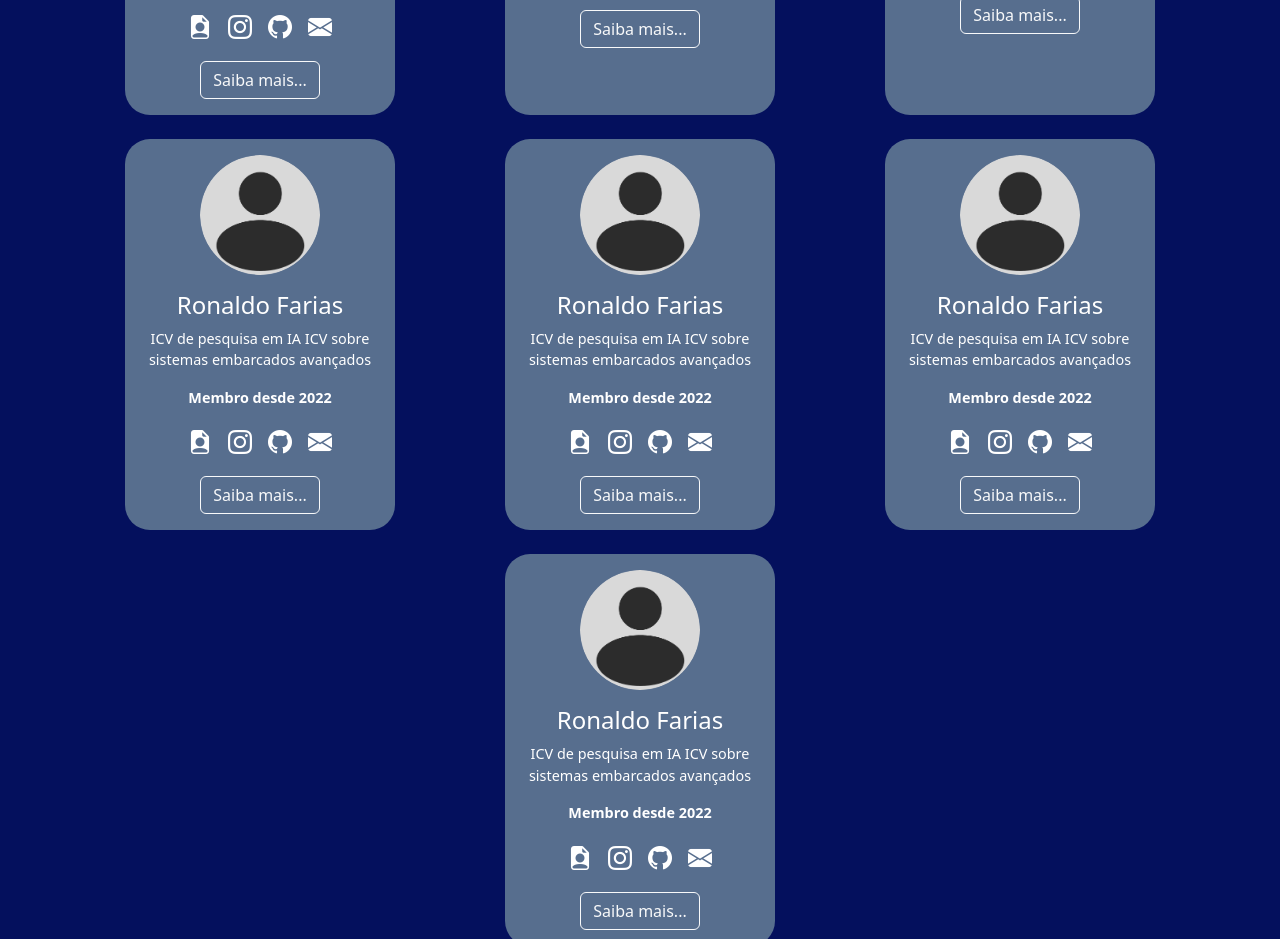
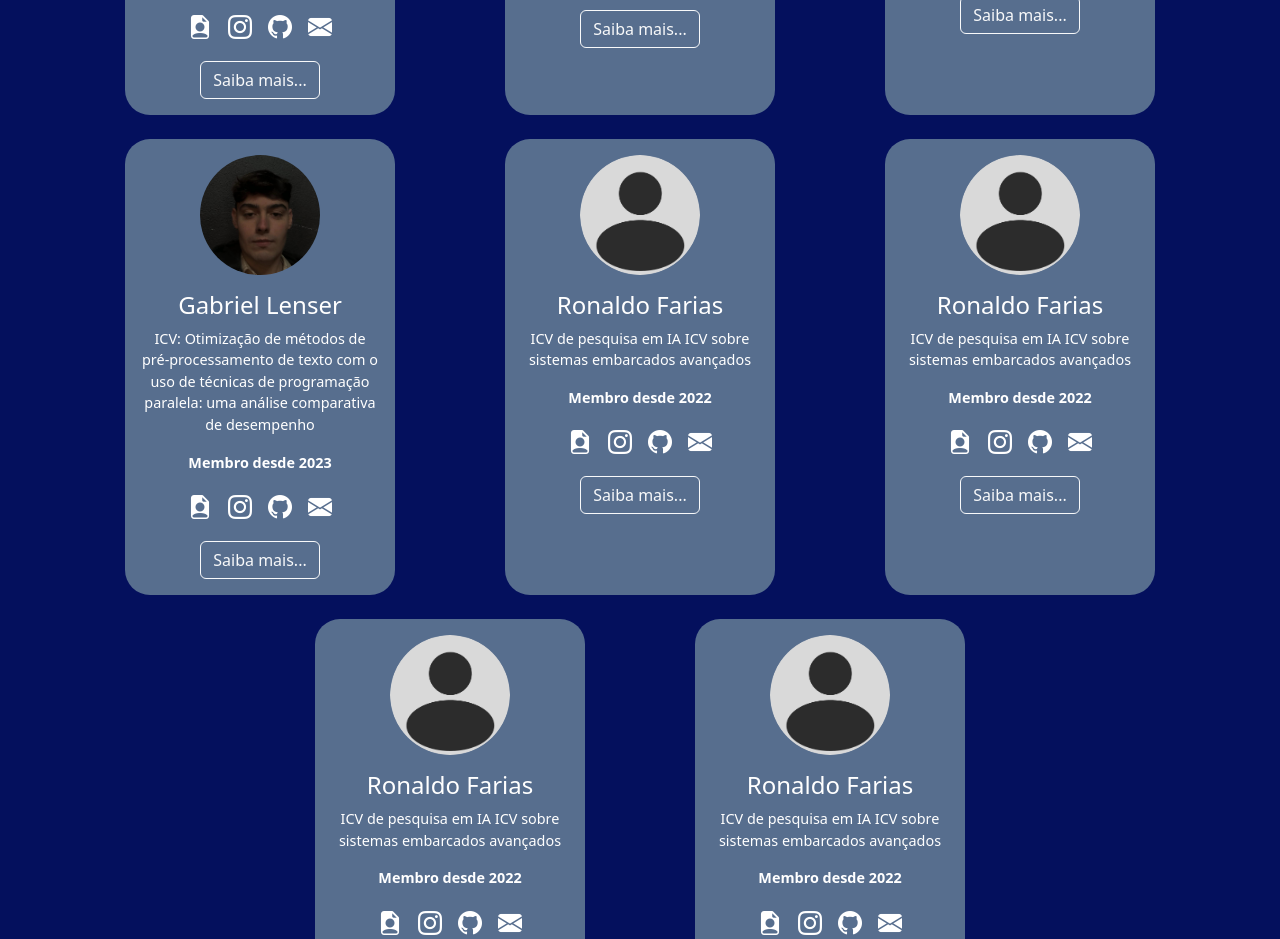
Before and after one commit to GabrielCM16/PET-Site, a React (Vite) app: page /membros in a window 1280 px wide. Shown: the part 1040-1979 px from the top of the page. Built offline with nearby package versions, Linux system fonts and the light colour scheme.

Commit message:
add lenser in membros

```diff
--- a/src/components/membrosAtuais/membroAtuais.tsx
+++ b/src/components/membrosAtuais/membroAtuais.tsx
@@ -6,6 +6,7 @@ import tutorImg from "./../../assets/images/members/profile.png";
 import gabrielImg from "./../../assets/images/members/gabriel.png";
 import qvd from "./../../assets/images/members/qvd.png";
 import dudu from "./../../assets/images/members/eduardo.png";
+import lenser from "./../../assets/images/members/Lenser.png";
 
 const membros = [
   {
@@ -53,7 +54,7 @@ const membros = [
       jogo: "Earthbound, Fran Bow e Lisa: The Painful",
       LIVRO: "Qualquer obra do Junji Ito",
       musica: "Blow Out - Radiohead",
-      comida: "Arroz e feijão da minha vó e churrasco hmm"
+      comida: "Arroz e feijão da minha vó e churrasco hmm"
     },
   },
   {
@@ -79,6 +80,32 @@ const membros = [
       musica: "Nothing Else Matters - Metallica e War Pigs - Black Sabbath",
       comida: "Sushi, café, Petit gateau e qualquer coisa com Beacon e barbecue.",
     },
+  },
+  {
+    nome : "Gabriel Lenser",
+    foto: lenser,
+    icv : "ICV: Otimização de métodos de pré-processamento de texto com o uso de técnicas de programação paralela: uma análise comparativa de desempenho",
+    membroDesde: "2023",
+    links : {
+      lattes: "http://lattes.cnpq.br/1714539603430097",
+      instagram: "https://www.instagram.com/gabxlenser?igsh=dXF1a3M2N3hsZWE5",
+      github: "https://github.com/gabriellenser",
+      email: "gabxlenser1@gmail.com",
+    },
+    saibaMais:{
+      cidadeNatal : "Cascavel - PR",
+      motivoCurso :
+        "Impulsionado pela matemática, estatística e pelo contato com máquinas desde criança.",
+      alternativaCurso : "Música",
+      academica : "Ciência de Dados",
+      hobby : "instrumentos musicais, jogos, cozinhar etc. ",
+      filme : "slashers clássicos",
+      jogo : "jrpgs clássicos",
+      livro: "Toda luz que não podemos ver",
+      musica : "Let down - Radiohead",
+      comida : "Sushi, Hambúrguer, pistache, banoffee e risotos em geral",
+    }
+
   },
 
   // Outros membros...
```
Also changed, not shown: src/assets/images/members/Lenser.png (added).
